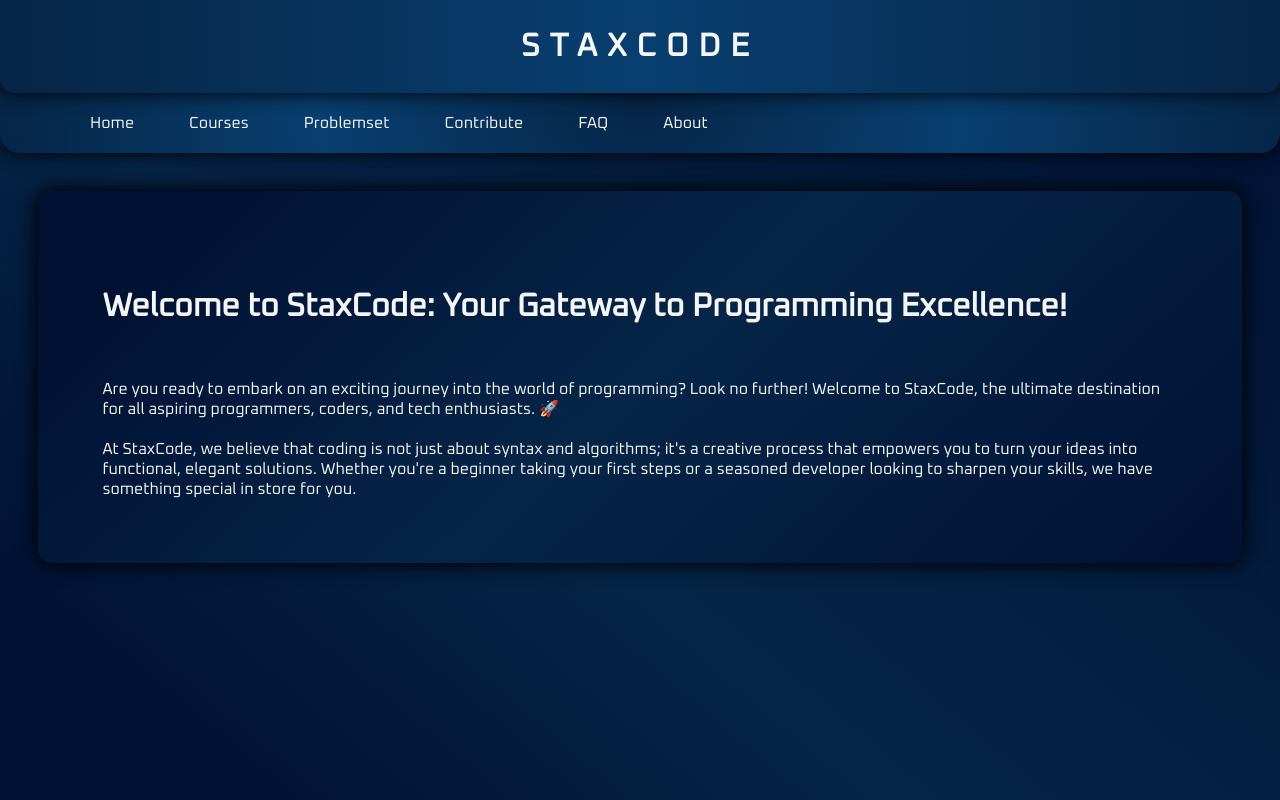
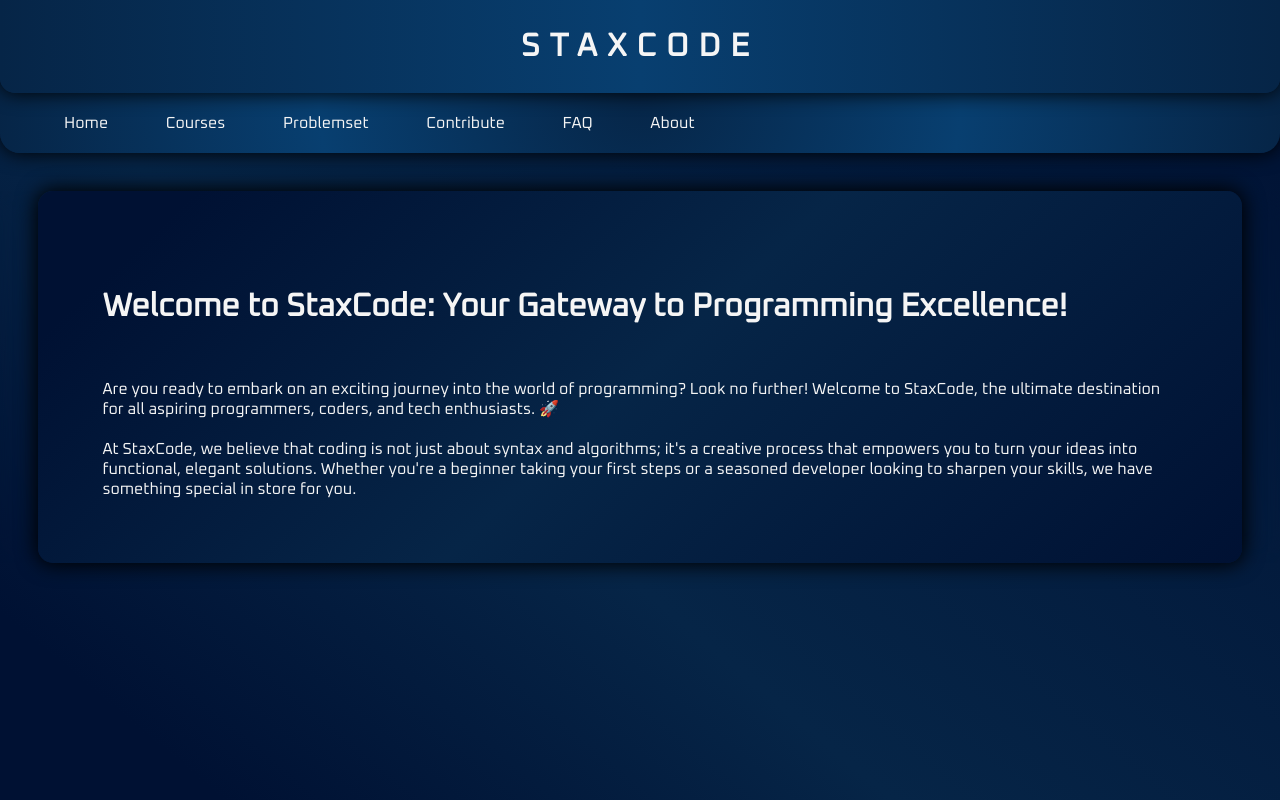
Before and after one commit to maniebra/staxcode, a website: page client/html/index.html in a window 1280 px wide. Drawn offline with Linux system fonts and the light colour scheme.

Commit message:
fixed css problem

```diff
--- a/client/css/header.css
+++ b/client/css/header.css
@@ -52,7 +52,8 @@
     var(--primaryDark)
   );
   margin-top: -70px;
-  padding: 90px;
+  padding: 5%;
+  padding-top: 90px;
   padding-bottom: 20px;
   gap: 5%;
   border-radius: 0 0 15pt 15pt;
```
